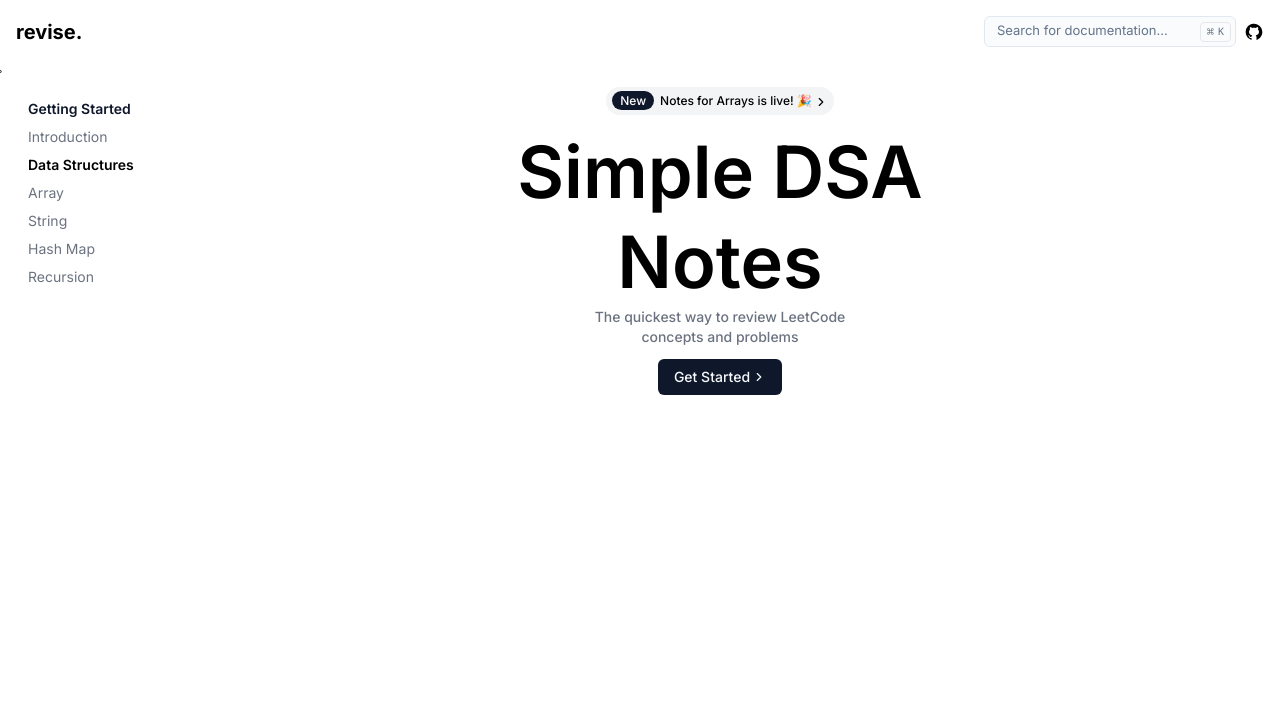
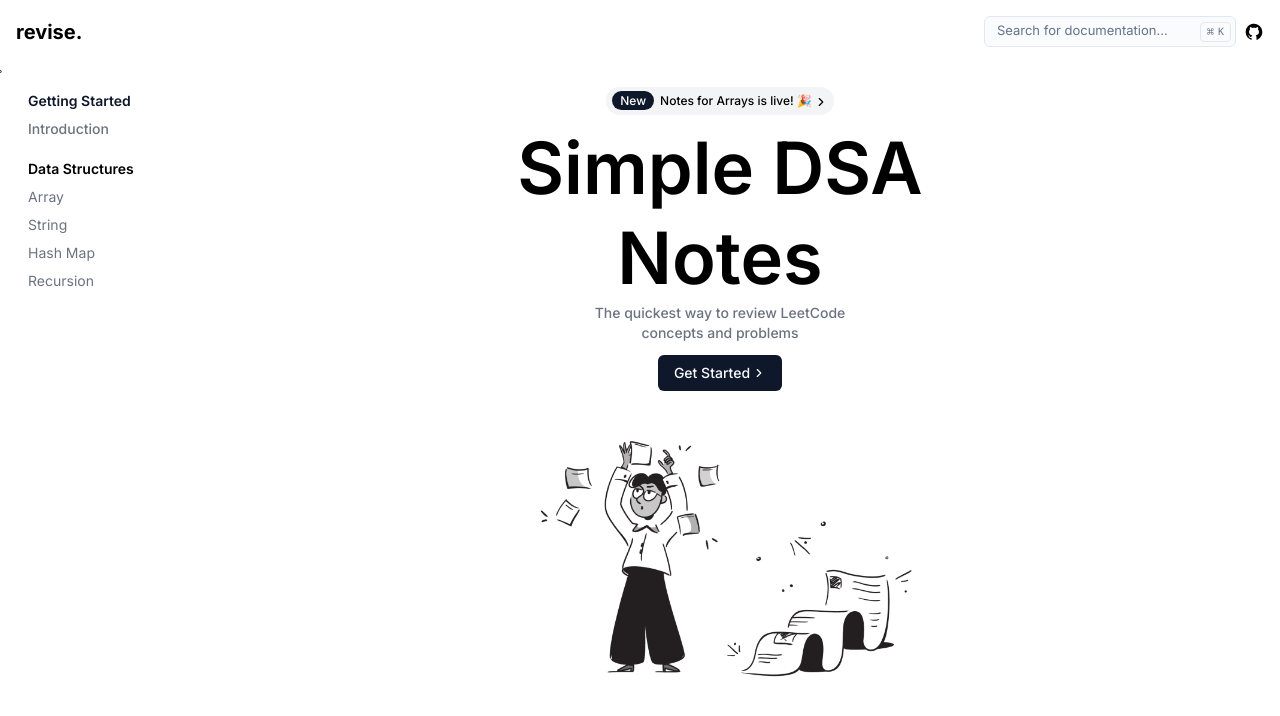
Before and after one commit to ajaykrupalk/revisedsa, a React (Vite) app: page / in a window 1280 px wide. Shown: the top 716 px of the page. Built offline with nearby package versions, Linux system fonts and the light colour scheme.

Commit message:
added image

```diff
--- a/src/components/core/hero.tsx
+++ b/src/components/core/hero.tsx
@@ -1,10 +1,11 @@
 import { Button } from "../ui/button";
+import HeroImage from "../../assets/heroImage.png"
 
 export default function Hero() {
     return (
         <div className='m-auto mt-3 flex flex-col justify-center h-full text-center w-full'>
             <div className="w-full flex justify-center">
-                <div className='w-fit text-xs bg-gray-100 h-full p-1.5 rounded-full font-medium hover:ring-2 hover:ring-indigo-200'>
+                <div className='outline-none w-fit text-xs bg-gray-100 h-full p-1.5 rounded-full font-medium hover:ring-2 hover:ring-indigo-200'>
                     <span className="peer">
                         <span className='text-xs bg-slate-900 text-white rounded-full py-0.5 px-2 mr-1.5'>New</span>
                         Notes for Arrays is live! 🎉
@@ -15,7 +16,7 @@ export default function Hero() {
                     </svg>
                 </div>
             </div>
-            <div className="mt-3">
+            <div className="mt-2">
                 <h1 className="font-semibold text-7xl leading-tight">
                     Simple DSA
                     <br />
@@ -33,6 +34,9 @@ export default function Hero() {
                     </svg>
                 </Button>
             </div>
+            <div className="w-full flex justify-center mt-7">
+                <img src={HeroImage} alt="Notes" width="400" height="400"/>
+            </div>
         </div>
     )
 }
--- a/src/components/core/menu.tsx
+++ b/src/components/core/menu.tsx
@@ -1,13 +1,13 @@
 export default function Menu() {
     return (
-        <div className="w-40 px-4 mt-5 ml-3 text-[14px] leading-loose overflow-y-auto">
+        <div className="w-40 px-4 mt-3 ml-3 text-[14px] leading-loose overflow-y-auto">
             <h3 className="font-semibold text-slate-900">Getting Started</h3>
-            <p className="text-gray-500">Introduction</p>
-            <h3 className="font-semibold">Data Structures</h3>
-            <p className="text-gray-500">Array</p>
-            <p className="text-gray-500">String</p>
-            <p className="text-gray-500">Hash Map</p>
-            <p className="text-gray-500">Recursion</p>
+            <p className="font-medium text-gray-500 hover:text-slate-900">Introduction</p>
+            <h3 className="font-semibold mt-3">Data Structures</h3>
+            <p className="text-gray-500 hover:text-slate-900">Array</p>
+            <p className="text-gray-500 hover:text-slate-900">String</p>
+            <p className="text-gray-500 hover:text-slate-900">Hash Map</p>
+            <p className="text-gray-500 hover:text-slate-900">Recursion</p>
         </div>
     )
 }
```
Also changed, not shown: src/assets/heroImage.png (added).
